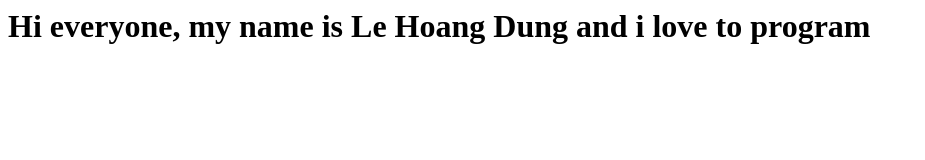
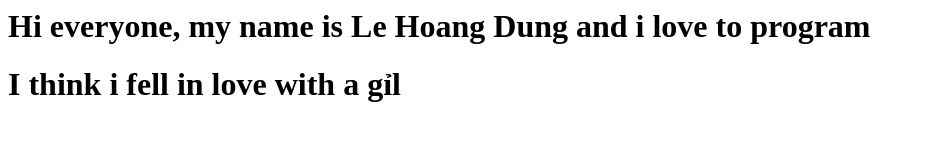
Before and after one commit to WanderingGhostLoveTomato/anh-dung-dep-trai, a plain HTML site: page index.html in a window 1280 px wide. Shown: the whole page, without its empty margins (0-925 px from the left). Drawn offline with Linux system fonts and the light colour scheme.

Commit message:
new change

```diff
--- a/index.html
+++ b/index.html
@@ -1 +1,3 @@
 <h1>Hi everyone, my name is Le Hoang Dung and i love to program</h1>
+
+<h1>I think i fell in love with a gỉl</h1>
```
